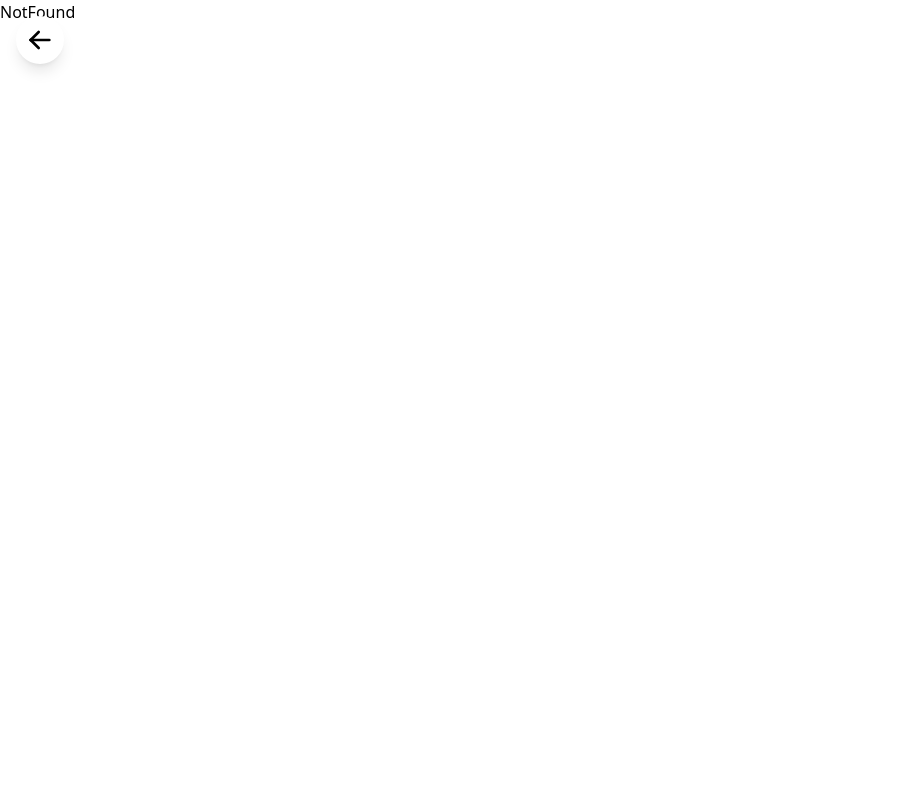
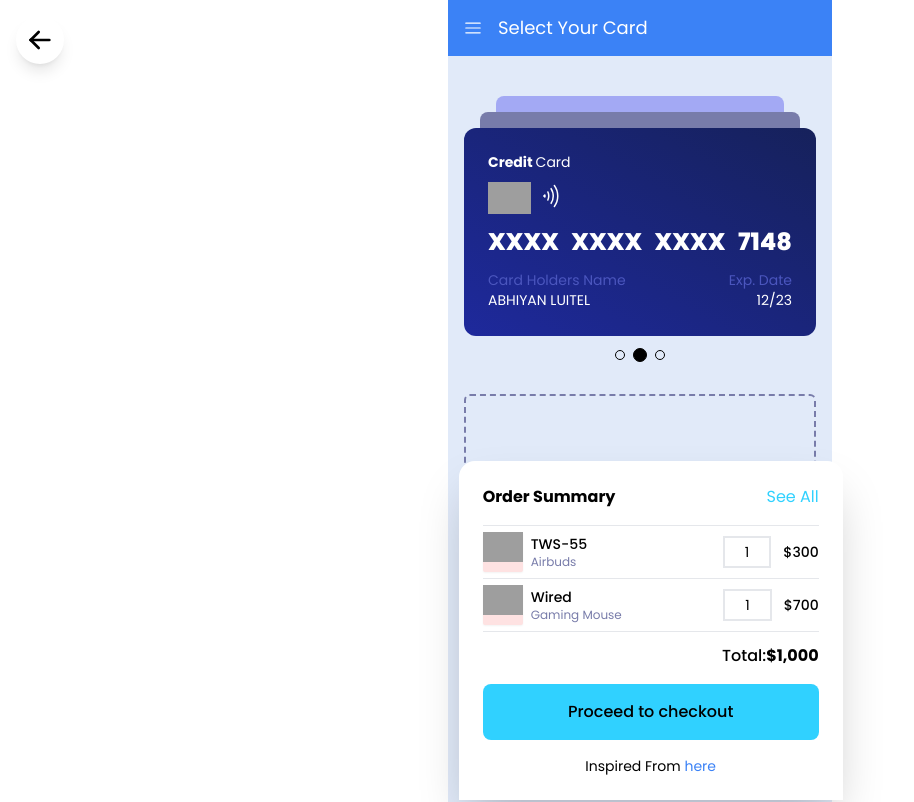
Before and after one commit to pathakvivek7865/ui-designs, a React (Vite) app: page /components/credit-card-checkout in a window 1280 px wide. Shown: the top 802 px of the page, without its empty margins (0-914 px from the left). Built offline with nearby package versions, Linux system fonts and the light colour scheme; grey boxes are pictures that could not be loaded.

Commit message:
credit card checkout completed

```diff
--- a/package.json
+++ b/package.json
@@ -13,7 +13,7 @@
   "dependencies": {
     "react": "^18.2.0",
     "react-dom": "^18.2.0",
-    "react-icons": "^4.6.0",
+    "react-icons": "^4.7.1",
     "react-router-dom": "6"
   },
   "devDependencies": {
--- a/src/App.tsx
+++ b/src/App.tsx
@@ -12,6 +12,7 @@ import { BillingPage } from "./pages/BillingPage";
 import AnimatedNavbar from "./pages/AnimattedNavbar";
 import BuySubscriptionPage from "./pages/BuySubscriptionPage";
 import SignupForMusicFest from "./pages/SignupForMusicFest";
+import CreditCardCheckoutPage from "./pages/CreditCardCheckoutPage";
 
 function App() {
   return (
@@ -29,6 +30,8 @@ function App() {
           <Route path="animated-navbar" element={<AnimatedNavbar />} />
           <Route path="buy-subscription" element={<BuySubscriptionPage />} />
           <Route path="signup-for-music-fest" element={<SignupForMusicFest />} />
+          <Route path="credit-card-checkout" element={<CreditCardCheckoutPage />} />
+
 
           <Route path="*" element={<NotFound />} />
         </Route>
--- /dev/null
+++ b/src/pages/CreditCardCheckoutPage.tsx
@@ -0,0 +1,194 @@
+import { useState } from "react";
+import { RxHamburgerMenu } from "react-icons/rx";
+import DesignCredit from "../components/DesignCredit";
+
+function CreditCardCheckoutPage() {
+  const [isExpanded, setIsExpanded] = useState(true);
+
+  return (
+    <div className="relative mx-auto h-full min-h-screen max-w-sm overflow-y-scroll bg-[#E1EAF9] font-poppins">
+      <div className="flex h-[56px] items-center  bg-blue-500 px-4 text-lg text-white">
+        <RxHamburgerMenu className="" />
+        <p className="ml-4 text-center">Select Your Card</p>
+      </div>
+      <div className="relative mx-4 my-10 h-56">
+        <div className="absolute top-0 left-8 z-10 mx-auto flex h-40 w-72 justify-center rounded-lg bg-[#A3A9F4] "></div>
+        <div className="absolute top-4 left-4 z-20 h-40 w-80 rounded-lg bg-[#787CAA]"></div>
+        <div className="absolute top-8 left-0 z-30 grid h-52 w-full overflow-hidden rounded-xl bg-gradient-to-tr from-[#1E299C] to-[#16215B] p-6 text-white">
+          <p className="text-sm font-bold">
+            Credit <span className="font-normal">Card</span>
+          </p>
+          <div className="flex items-center gap-2">
+            <img className="mt-1 h-8 object-contain" src="/sim-card.png" />
+            <svg
+              xmlns="http://www.w3.org/2000/svg"
+              width="16"
+              height="16"
+              fill="currentColor"
+              className="m-0 h-6 w-6 rotate-90 p-0 transition sm:h-6 sm:w-6 "
+              viewBox="0 0 16 16"
+            >
+              <path d="M15.384 6.115a.485.485 0 0 0-.047-.736A12.444 12.444 0 0 0 8 3C5.259 3 2.723 3.882.663 5.379a.485.485 0 0 0-.048.736.518.518 0 0 0 .668.05A11.448 11.448 0 0 1 8 4c2.507 0 4.827.802 6.716 2.164.205.148.49.13.668-.049z" />{" "}
+              <path d="M13.229 8.271a.482.482 0 0 0-.063-.745A9.455 9.455 0 0 0 8 6c-1.905 0-3.68.56-5.166 1.526a.48.48 0 0 0-.063.745.525.525 0 0 0 .652.065A8.46 8.46 0 0 1 8 7a8.46 8.46 0 0 1 4.576 1.336c.206.132.48.108.653-.065zm-2.183 2.183c.226-.226.185-.605-.1-.75A6.473 6.473 0 0 0 8 9c-1.06 0-2.062.254-2.946.704-.285.145-.326.524-.1.75l.015.015c.16.16.407.19.611.09A5.478 5.478 0 0 1 8 10c.868 0 1.69.201 2.42.56.203.1.45.07.61-.091l.016-.015zM9.06 12.44c.196-.196.198-.52-.04-.66A1.99 1.99 0 0 0 8 11.5a1.99 1.99 0 0 0-1.02.28c-.238.14-.236.464-.04.66l.706.706a.5.5 0 0 0 .707 0l.707-.707z" />
+            </svg>
+          </div>
+          <div className="mt-2 flex items-center justify-between text-justify text-2xl font-extrabold ">
+            <p className="">XXXX</p>
+            <p className="">XXXX</p>
+            <p className="">XXXX</p>
+            <p className="">7148</p>
+          </div>
+          <div className="mt-2 flex items-center justify-between text-sm">
+            <div>
+              <p className="text-[#4B56BE]">Card Holders Name</p>
+              <p className="uppercase">ABHIYAN LUITEL</p>
+            </div>
+            <div className="flex flex-col items-end">
+              <p className="text-[#4B56BE]">Exp. Date</p>
+              <p>12/23</p>
+            </div>
+          </div>
+        </div>
+      </div>
+
+      <div className="-mt-3 flex w-full items-center justify-center gap-2 ">
+        <div className="rounded-full border border-black p-1"></div>
+        <div className="rounded-full border border-black bg-black p-1.5"></div>
+        <div className="rounded-full border border-black p-1"></div>
+      </div>
+
+      {isExpanded ? (
+        <div className="mx-4 my-8">
+          <button
+            onClick={() => setIsExpanded(false)}
+            className="borderd  flex h-40 w-full max-w-sm items-center  justify-center rounded-md border-2 border-dashed border-[#787CAA]"
+          >
+            <p className="text-[#787CAA]">+ Add Another</p>
+          </button>
+        </div>
+      ) : (
+        <div className="mx-4 mt-8 flex max-w-sm flex-col gap-4 rounded-lg bg-white p-4 text-sm">
+          <div>
+            <label>Card Holder Name</label>
+            <input type="text" className="border-b border-black" />
+          </div>
+
+          <div>
+            <label>Card Number</label>
+            <input type="text" className="border-b border-black" />
+          </div>
+
+          <div className="grid grid-flow-col">
+            <div className="grid">
+              <label>Expiry Date</label>
+              <input type="text" className="w-1/2 border-b border-black" />
+            </div>
+            <div className="grid">
+              <label>CVV</label>
+              <input type="text" className="w-1/2 border-b border-black" />
+            </div>
+          </div>
+
+          <div className="mt-2 flex space-x-2 text-xs">
+            <input type="checkbox" id="rememberMeCheckbox" />
+            <label className="cursor-pointer" htmlFor="rememberMeCheckbox">
+              Remember this card
+            </label>
+          </div>
+
+          <div className="mt-4 flex justify-end gap-4">
+            <button
+              onClick={() => setIsExpanded(true)}
+              className="rounded-md border px-4 py-2"
+            >
+              Cancel
+            </button>
+            <button
+              onClick={() => setIsExpanded(true)}
+              className="rounded-md bg-amber-500 px-4 py-2"
+            >
+              Add Card
+            </button>
+          </div>
+        </div>
+      )}
+
+      <div className="h-96"></div>
+
+      <div
+        className={`fixed left-0 bottom-0 z-50 mx-auto  w-full max-w-sm rounded-t-2xl bg-white p-6 shadow-2xl lg:left-1/3 lg:ml-8 `}
+      >
+        <div className={`${isExpanded ? "block" : "hidden"}`}>
+          <div className="pb-4 flex items-start justify-between">
+            <p className=" font-bold">Order Summary</p>
+            <button className="text-[#30D1FF] m-0 p-0">See All</button>
+          </div>
+          <hr />
+          {/* Product 1 */}
+          <div className="my-1.5 flex items-center justify-between text-sm">
+            {/* Left part */}
+            <div className="flex items-center gap-2">
+              <div className="h-10 w-10 rounded-sm bg-red-100 shadow-sm">
+                <img src="https://iremaxnepal.com.np/wp-content/uploads/2022/03/tws-46.jpg" />
+              </div>
+              <div className="flex flex-col justify-center">
+                <p className="font-medium">TWS-55</p>
+                <p className="text-xs text-[#787CAA]">Airbuds</p>
+              </div>
+            </div>
+
+            {/* Right part */}
+            <div className="flex items-center gap-3">
+              <div className="flex items-center justify-center border-2 px-5 py-1">
+                1
+              </div>
+              <p className="font-medium">$300</p>
+            </div>
+          </div>
+          <hr />
+
+          {/* Product 2 */}
+          <div className="my-1.5 flex items-center justify-between text-sm">
+            {/* Left part */}
+            <div className="flex items-center gap-2">
+              <div className="h-10 w-10 rounded-sm bg-red-100 shadow-sm">
+                <img src="https://usoftstore.s3.ap-south-1.amazonaws.com/uploads/all/jgOHRbEMTMm16fxSZyIfvgmiSBiygP09gcaKqmRr.jpg" />
+              </div>
+              <div className="flex flex-col justify-center">
+                <p className="font-medium">Wired</p>
+                <p className="text-xs text-[#787CAA]">Gaming Mouse</p>
+              </div>
+            </div>
+
+            {/* Right part */}
+            <div className="flex items-center gap-3">
+              <div className="flex items-center justify-center border-2 px-5 py-1">
+                1
+              </div>
+              <p className="font-medium">$700</p>
+            </div>
+          </div>
+          <hr />
+        </div>
+
+        <div
+          className={`flex ${
+            isExpanded ? "mt-3 justify-end" : "mt-0 justify-start"
+          }`}
+        >
+          <span className="font-medium">Total: </span>
+          <span className="font-bold">$1,000</span>
+        </div>
+        <button className="mt-4 w-full rounded-lg bg-[#30D1FF] py-4 font-medium">
+          Proceed to checkout
+        </button>
+
+        <div className="flex justify-center">
+          <DesignCredit sourceLink="https://www.instagram.com/p/CmBdcHhyUea/" />
+        </div>
+      </div>
+    </div>
+  );
+}
+
+export default CreditCardCheckoutPage;
```
Also changed, not shown: 1 other file (tests, documents, lock files or other folders).
